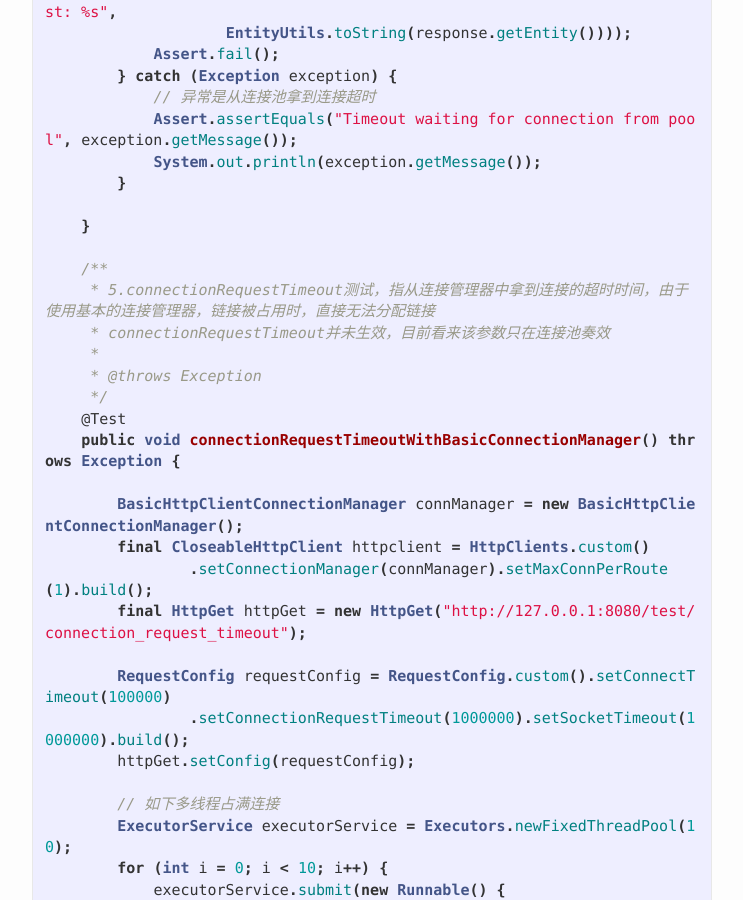
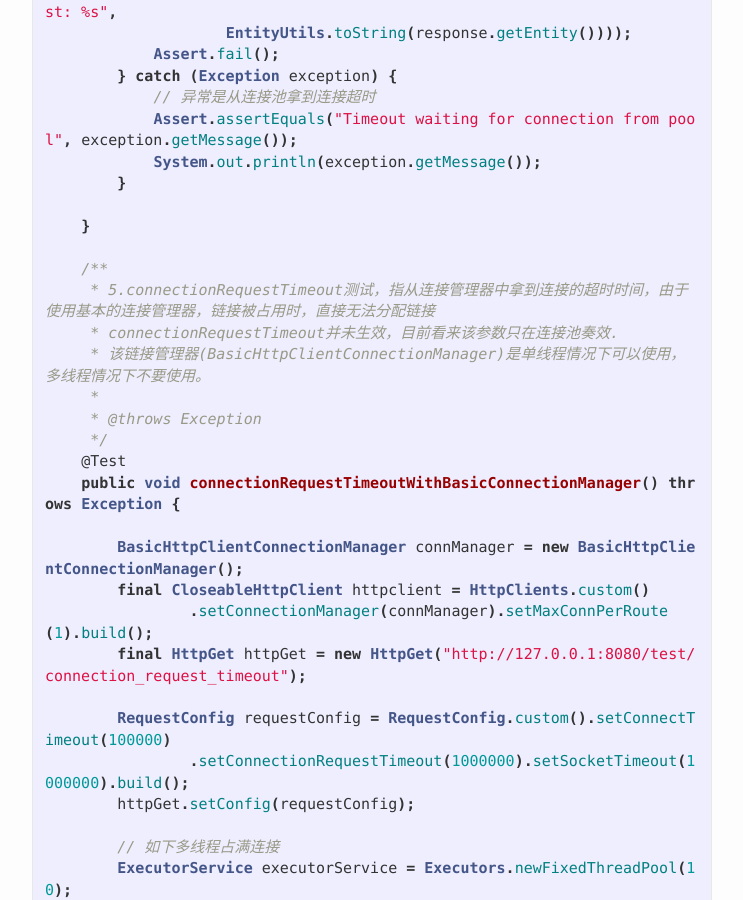
Before and after one commit to nabilzhang/nabilzhang.github.io, a Jekyll site: the page built from _posts/java/2016-11-01-httpclient-timeout-param.markdown, in a window 1280 px wide and 900 px high, scrolled down 7061 px. Shown: the whole window, without its empty margins (268-1011 px from the left). Built offline with Jekyll 4.4.1, drawn with Linux system fonts in a browser that asks for light colours; comment, search, counter and statistics services are not loaded; some of the changed text lies outside the part shown.

Commit message:
connection timeout

```diff
--- a/_posts/java/2016-11-01-httpclient-timeout-param.markdown
+++ b/_posts/java/2016-11-01-httpclient-timeout-param.markdown
@@ -313,7 +313,8 @@ public class TimeoutTestControllerTest {
 
     /**
      * 5.connectionRequestTimeout测试，指从连接管理器中拿到连接的超时时间，由于使用基本的连接管理器，链接被占用时，直接无法分配链接
-     * connectionRequestTimeout并未生效，目前看来该参数只在连接池奏效
+     * connectionRequestTimeout并未生效，目前看来该参数只在连接池奏效.
+     * 该链接管理器(BasicHttpClientConnectionManager)是单线程情况下可以使用，多线程情况下不要使用。
      *
      * @throws Exception
      */
@@ -390,3 +391,5 @@ public class TimeoutTestControllerTest {
         </dependency>
 
 {% endhighlight %}
+
+更深理解可以参照:<a href="http://www.baeldung.com/httpclient-connection-management">http://www.baeldung.com/httpclient-connection-management</a>
```
